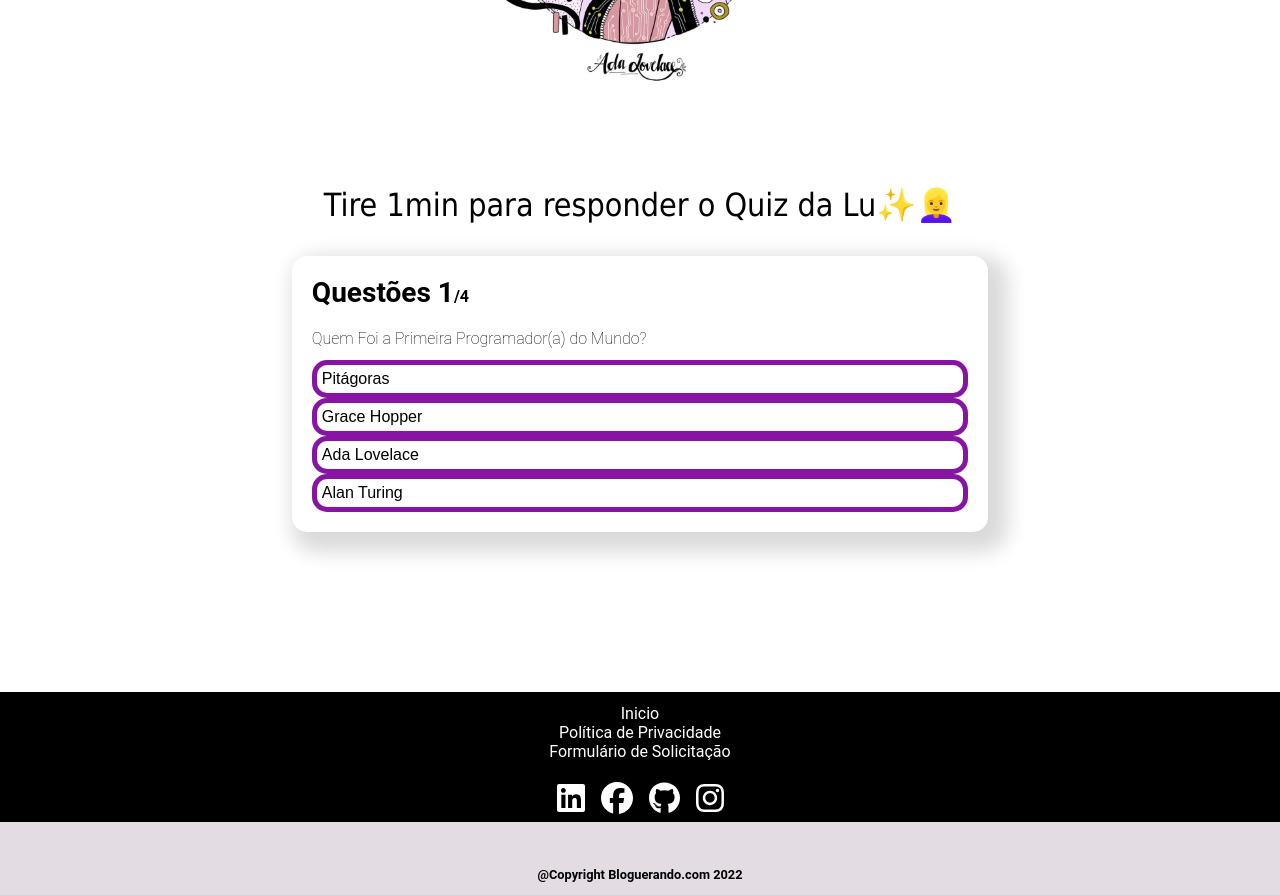
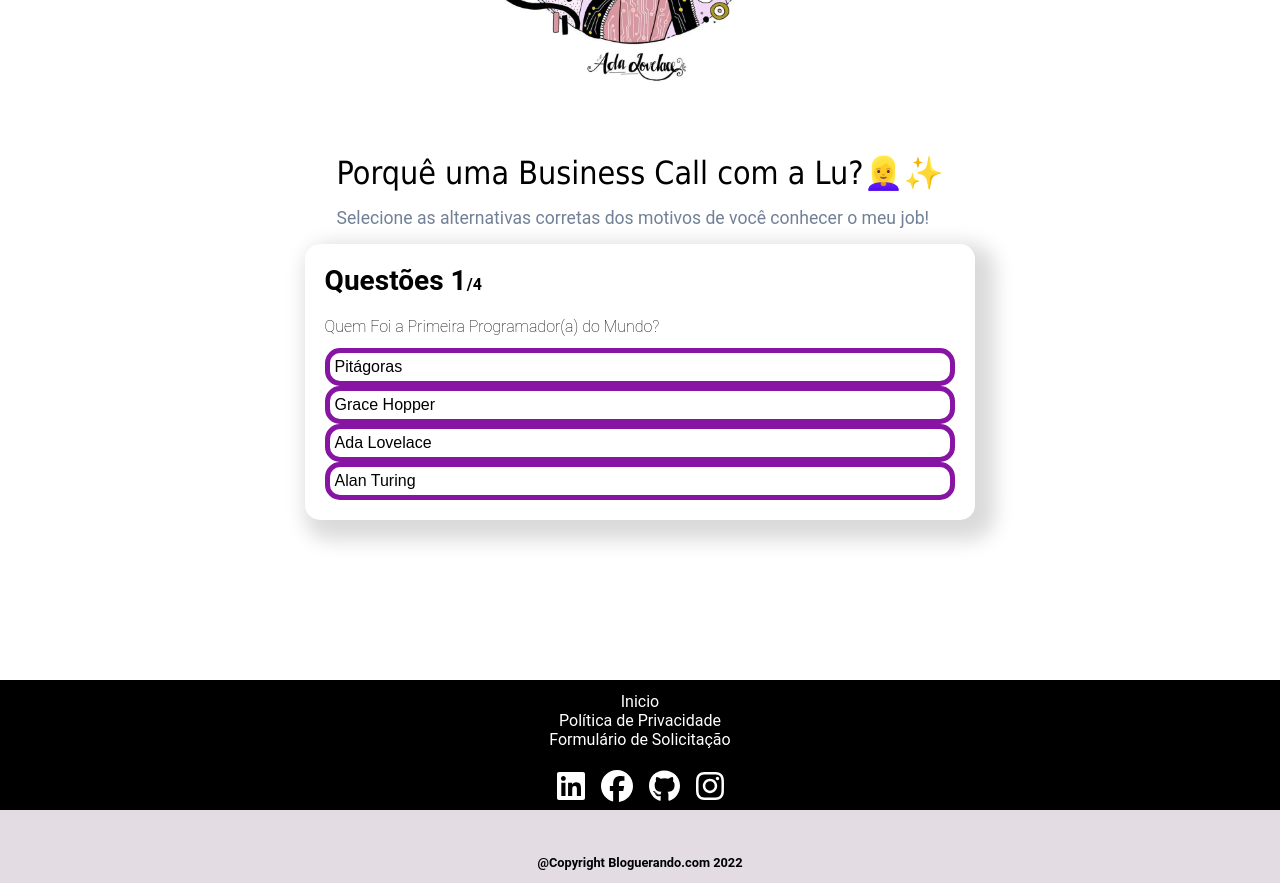
Before and after one commit to Luzia-Silva/bloguerando-go, a Next.js app: page / in a window 1280 px wide. Shown: the part 1420-2315 px from the top of the page. Built offline with nearby package versions, Linux system fonts and the light colour scheme; a web font is replaced by a local one.

Commit message:
style: :lipstick: Mundança no styles no QUIZ

```diff
--- a/src/components/GenericQuiz/index.tsx
+++ b/src/components/GenericQuiz/index.tsx
@@ -60,7 +60,8 @@ export default function App() {
 
 	return (
     <QuizTable>
-      <h1>Tire 1min para responder o Quiz da Lu✨👱‍♀️</h1>
+      <h1>Porquê uma Business Call com a Lu?👱‍♀️✨</h1>
+      <p>Selecione as alternativas corretas dos motivos de você conhecer o meu job!</p>
       <div className='cardQuiz'>
         {showScore ? (
            <div className='score-section'>Você acertou {score} de {questions.length} 🤘✨😁</div>
--- a/src/components/GenericQuiz/styles.ts
+++ b/src/components/GenericQuiz/styles.ts
@@ -10,7 +10,10 @@ const QuizTable = styled.div`
     align-items: center;
     display: grid;
   h1{
-    margin:2rem;
+    margin: 0 2rem;
+  }
+  p{
+    margin: 1rem 2rem;
   }
   .cardQuiz {
     background-color: #fff;
```
